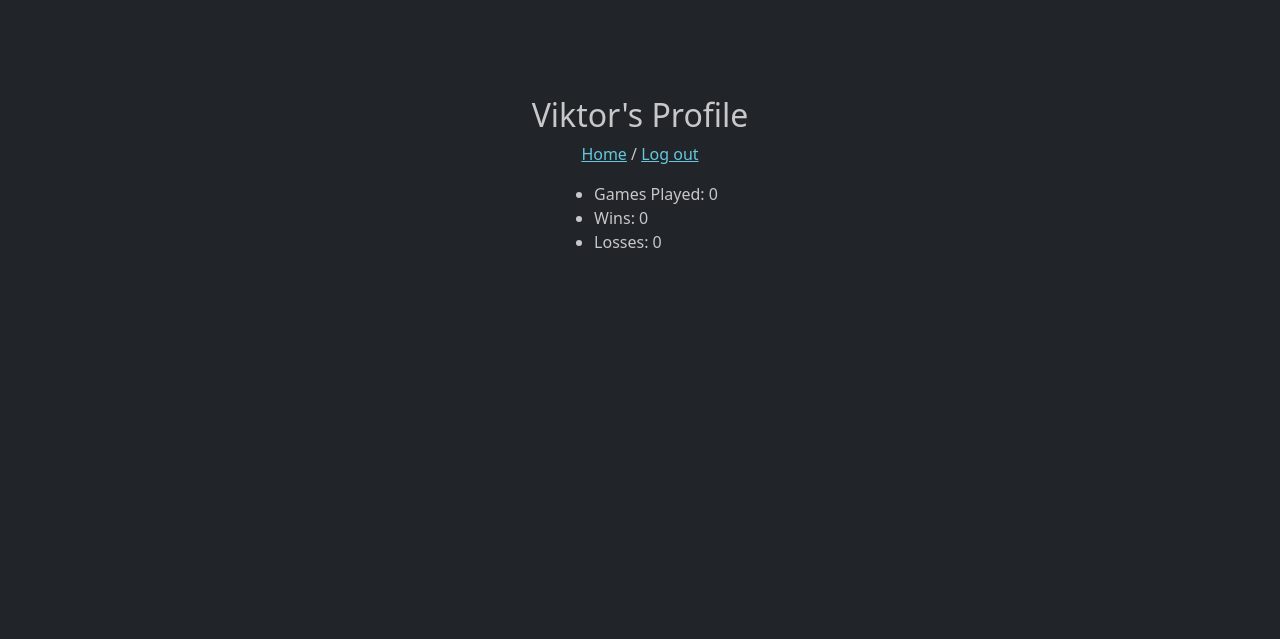
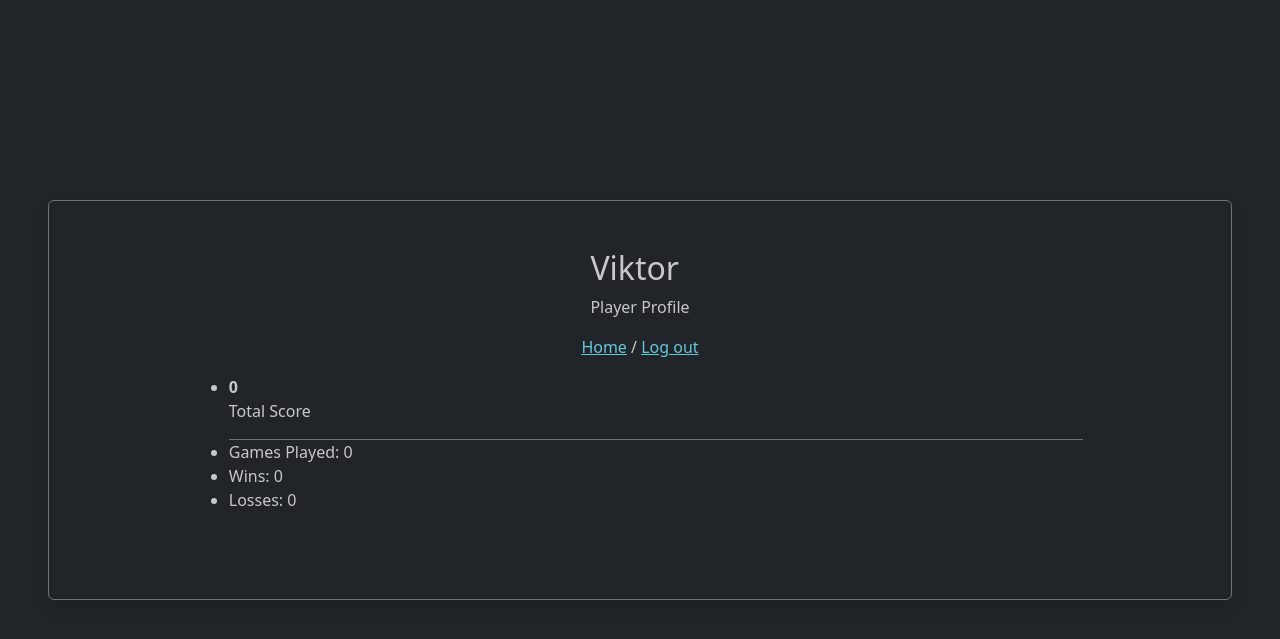
Before and after one commit to trallan/python-flask-dart-score-tracker, a Flask app: page /profile in a window 1280 px wide. Shown: the top 639 px of the page. Run offline with Flask 3, Linux system fonts and the light colour scheme; a user stored in the database is signed in.

Commit message:
Added Role to database, started to design the Profile page

```diff
--- a/app.py
+++ b/app.py
@@ -2,7 +2,6 @@ from flask import Flask, render_template, request, session, redirect, jsonify, f
 from flask_session import Session
 from models import db
 from models.models import Match, User
-
 
 app = Flask(__name__)
 
@@ -16,7 +15,7 @@ db.init_app(app)
 
 @app.route('/addscore', methods=["GET", "POST"])
 def add_score():
-    if session.get('user_name') != 'john':
+    if session.get('user_role') != 'admin':
         return "Unauthorized", 403
 
     if request.method == 'POST':
@@ -53,7 +52,7 @@ def profile():
 
 @app.route("/")
 def index():
-    return render_template("index.html", user_id=session.get('user_id'), user_name=session.get('user_name'))
+    return render_template("index.html", user_id=session.get('user_id'), user_name=session.get('user_name'), user_role=session.get('user_role'))
 
 @app.route("/login", methods=["GET", "POST"])
 def login():
@@ -65,6 +64,7 @@ def login():
         if user and user.check_password(password):
             session['user_id'] = user.id
             session['user_name'] = user.username
+            session['user_role'] = user.role
             return redirect('/')
         else:
             flash('Invalid username or password')
--- a/models/models.py
+++ b/models/models.py
@@ -9,6 +9,7 @@ class User(db.Model):
     username = db.Column(db.String(80), unique=True, nullable=False)
     email = db.Column(db.String(80), unique=True, nullable=False)
     password_hash = db.Column(db.String(128), nullable=False)
+    role = db.Column(db.String(50), nullable=False)
 
     def set_password(self, password):
         self.password_hash = generate_password_hash(password)
--- a/templates/index.html
+++ b/templates/index.html
@@ -6,7 +6,7 @@
         {% if user_id %}
         <span>You are logged in as {{ user_name.capitalize() }}. <a href="/logout">Log out</a>.</span>
         <span>Go to profile <a href="/profile">page</a>.</span>
-        {% if user_name == 'john' %}
+        {% if user_role == 'admin' %}
         <span><a href="/addscore">Add Score</a></span>
         {% endif %}
 
--- a/templates/layout.html
+++ b/templates/layout.html
@@ -7,7 +7,7 @@
     <link href="{{ url_for('static', filename='style.css') }}" rel="stylesheet">
     <title>Document</title>
 </head>
-<body class="bg-dark text-white text-opacity-75">
+<body class="bg-dark text-white text-opacity-75 px-5">
     {% block body %}
     <script src="https://cdn.jsdelivr.net/npm/bootstrap@5.3.8/dist/js/bootstrap.bundle.min.js" integrity="sha384-FKyoEForCGlyvwx9Hj09JcYn3nv7wiPVlz7YYwJrWVcXK/BmnVDxM+D2scQbITxI" crossorigin="anonymous"></script>
     {% endblock %}
--- a/templates/profile.html
+++ b/templates/profile.html
@@ -1,13 +1,24 @@
 {% extends 'layout.html' %}
 
 {% block body %}
-    <div class="container d-flex mt-5 pt-5 align-items-center flex-column">
-        <h2>{{ user.username|capitalize }}'s Profile</h2>
+<div class="vh-100 d-flex align-items-center justify-content-center">
+    <section class="border border-secondary rounded shadow d-flex py-5 h-50 w-100 align-items-center flex-column">
+        <div>
+            <h2>{{ user.username|capitalize }}</h2>
+            <p>Player Profile</p>
+        </div>
         <span><a href="/">Home</a> / <a href="/logout">Log out</a></span>
-        <ul class="m-3">
+        <ul class="m-3 w-75">
+            <div class="border-bottom border-secondary">
+                <li><strong>{{ user.wins * 3  }}</strong></li>
+                <p>Total Score</p>
+            </div>
             <li>Games Played: {{ user.games_played }}</li>
+
             <li>Wins: {{ user.wins }}</li>
             <li>Losses: {{ user.losses }}</li>
         </ul>
-    </div>
+    </section>
+</div>
+
 {% endblock %}
```
Also changed, not shown: instance/scores.db.
